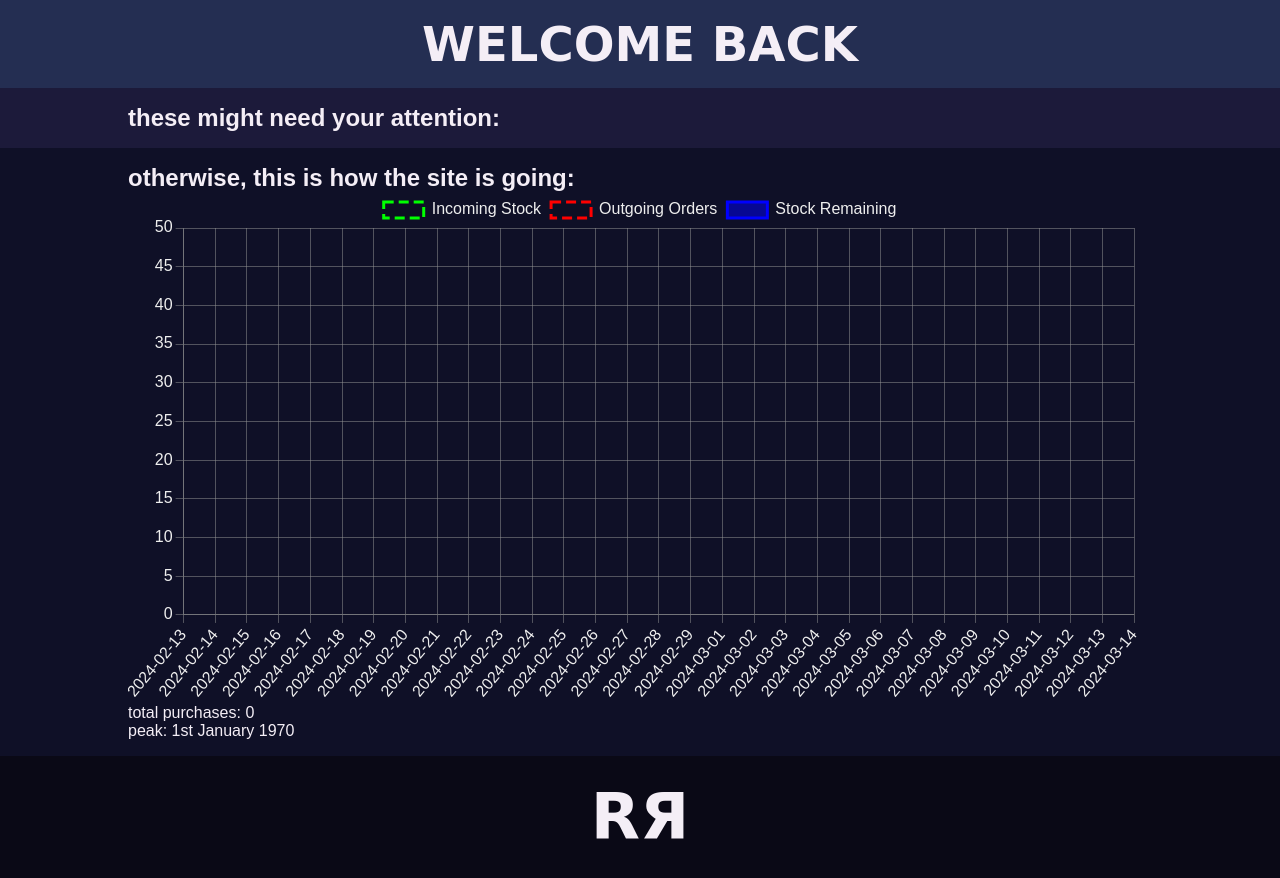
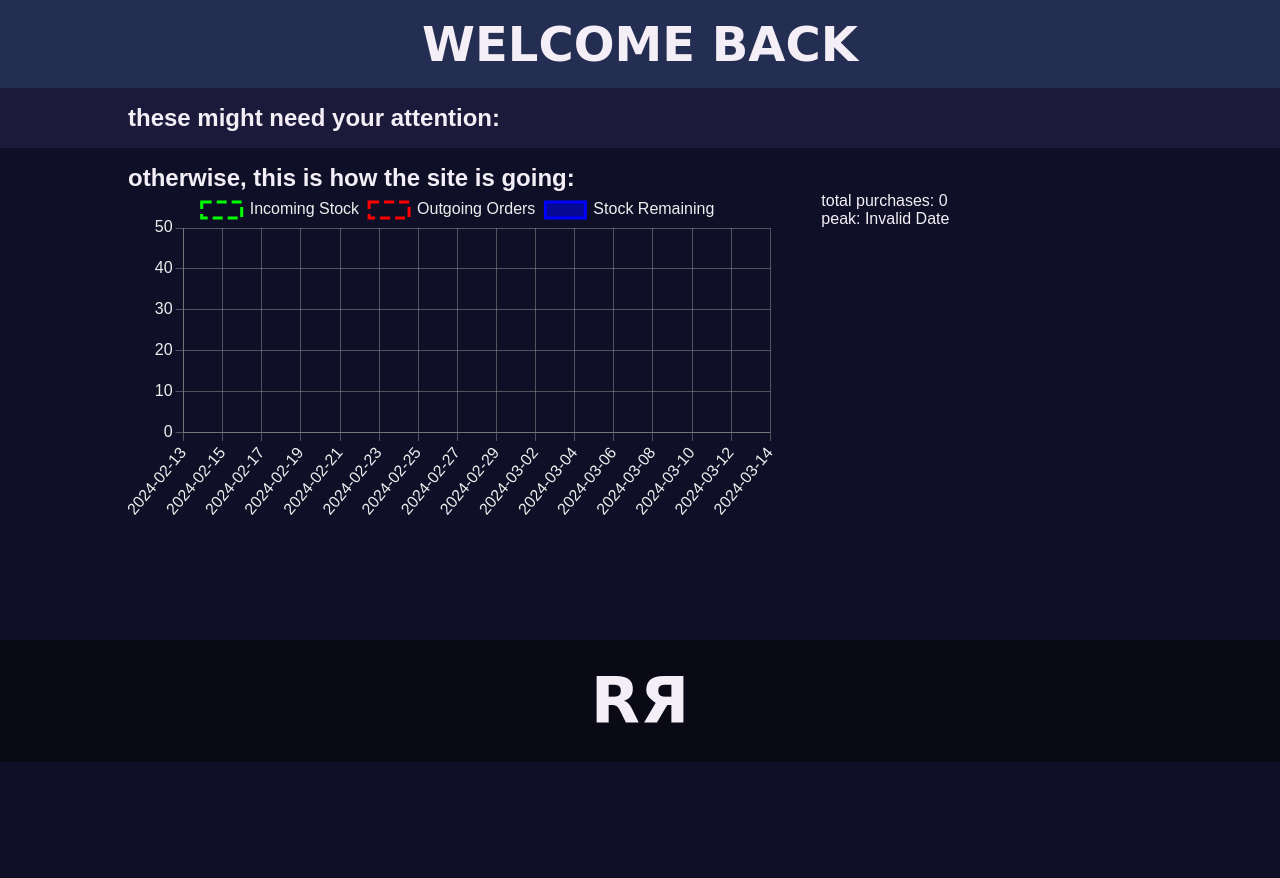
Before and after one commit to MIRROR-Team18/mirror, a PHP site: page /admin in a window 1280 px wide. Shown: the part 68-946 px from the top of the page. After the commit the page ends 830 px from the top, so only its background shows below. Run offline with PHP 8.4, Linux system fonts and the light colour scheme; the visitor is signed in with stand-in values (Sample User, id 1); data that the repository does not hold is empty; some libraries are stand-ins or nearby versions; some web fonts are replaced.

Commit message:
Added chart to admin/index.php

```diff
--- a/admin/admin.css
+++ b/admin/admin.css
@@ -43,6 +43,12 @@ button.fullWidth {
 form h2 {
     font-family: 'Dela Gothic One', cursive;
     font-size: 2rem;
+}
+
+#graphRow {
+    display: grid;
+    grid-template-columns: 2fr 1fr;
+    gap: 2rem;
 }
 
 input.priceInput {
--- a/admin/index.php
+++ b/admin/index.php
@@ -49,6 +49,20 @@
 		?>
 		const mode = '<?= $mode ?>';
 		const overall = <?= json_encode($history) ?>;
+		const totalPurchases = overall.reduce((acc, cur) => acc + cur.quantity, 0);
+        let mostPurchases = {};
+
+		overall.forEach((item) => {
+			if (!mostPurchases.quantity || item.quantity > mostPurchases.quantity) {
+                mostPurchases = item;
+            }
+        });
+
+
+		window.addEventListener('load', () => {
+			document.querySelector('#totalPurchases').innerText = totalPurchases;
+			document.querySelector('#peakDate').innerText = new Date(mostPurchases.timeCreated).toLocaleDateString('en-GB', { year: 'numeric', month: 'long', day: 'numeric' });
+		});
     </script>
     <script src="./_scripts/generateChart.js"></script>
 	<?php include '../_components/shortFooter.php'; ?>
```
